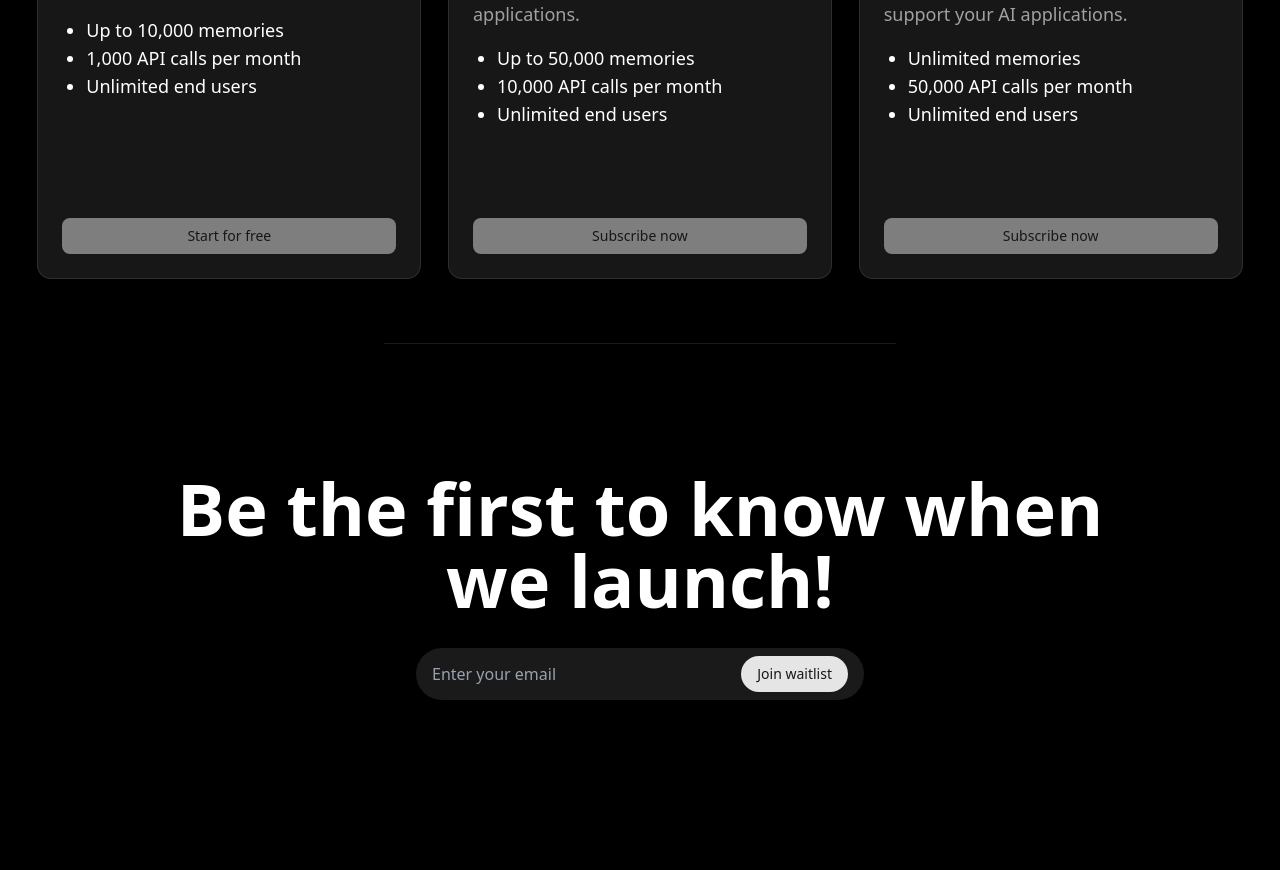
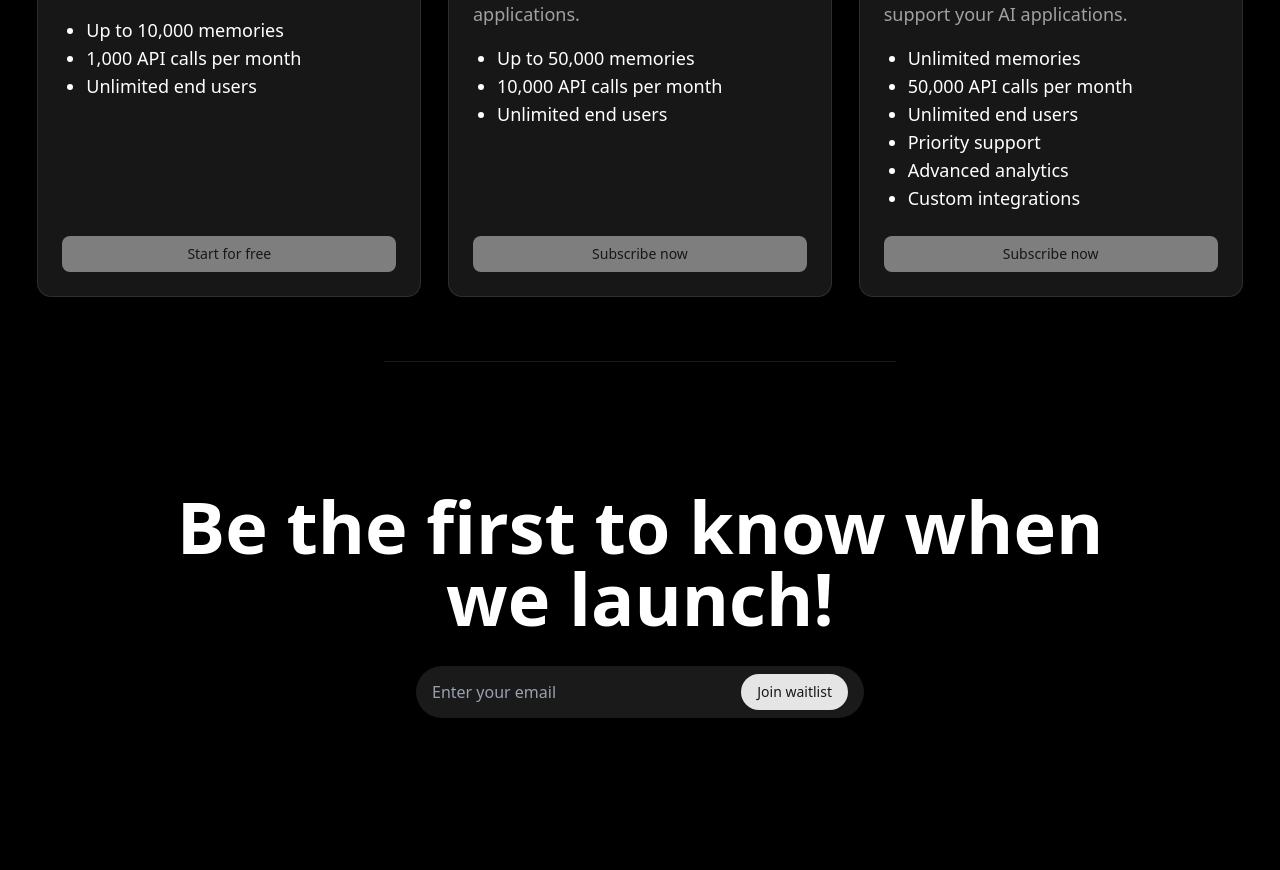
Before and after one commit to encurv/landing, a Next.js app: page / in a window 1280 px wide. Shown: the part 2460-3330 px from the top of the page. Built offline with nearby package versions, Linux system fonts and the light colour scheme.

Commit message:
feat: more features for pro plan

```diff
--- a/components/pricing.tsx
+++ b/components/pricing.tsx
@@ -15,9 +15,7 @@
         viewport={{ once: true, amount: 0.2 }}
         transition={{ duration: 0.6, ease: "easeOut" }}
       >
-        <h1 className="text-center text-4xl font-bold">
-          Pricing
-        </h1>
+        <h1 className="text-center text-4xl font-bold">Pricing</h1>
       </motion.div>
       <motion.div
         className="mx-auto flex max-w-7xl flex-col gap-4 px-8 lg:flex-row"
@@ -54,6 +52,9 @@
               "Unlimited memories",
               "50,000 API calls per month",
               "Unlimited end users",
+              "Priority support",
+              "Advanced analytics",
+              "Custom integrations",
             ],
             button: "Subscribe now",
           },
```
